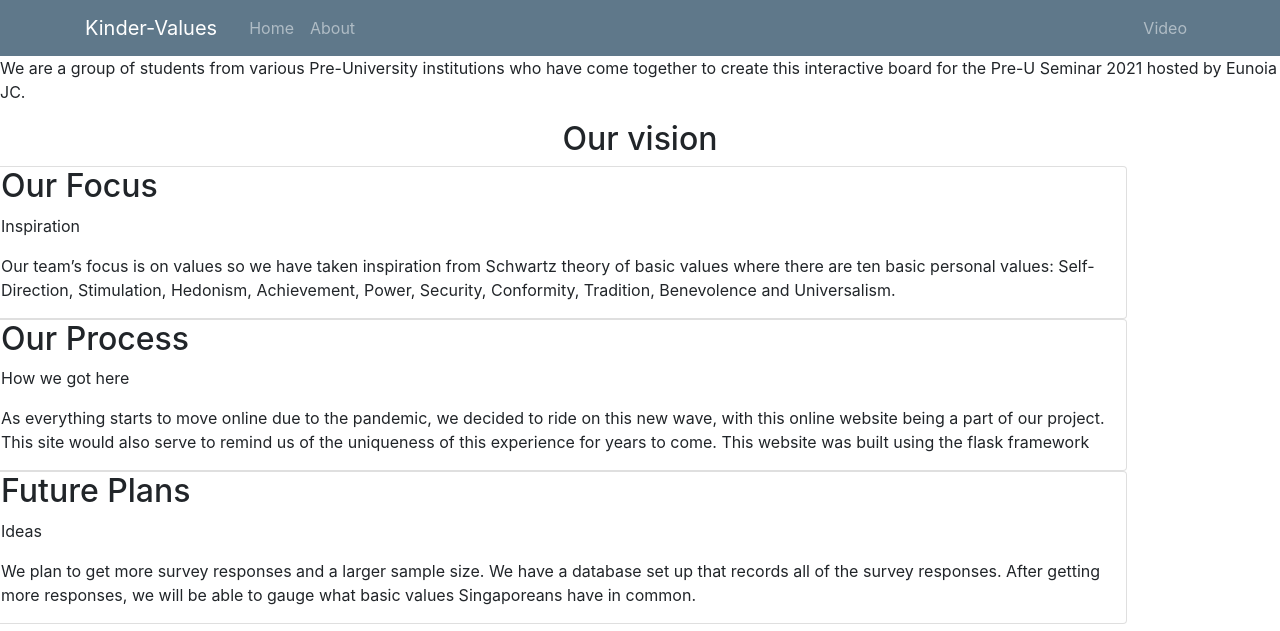
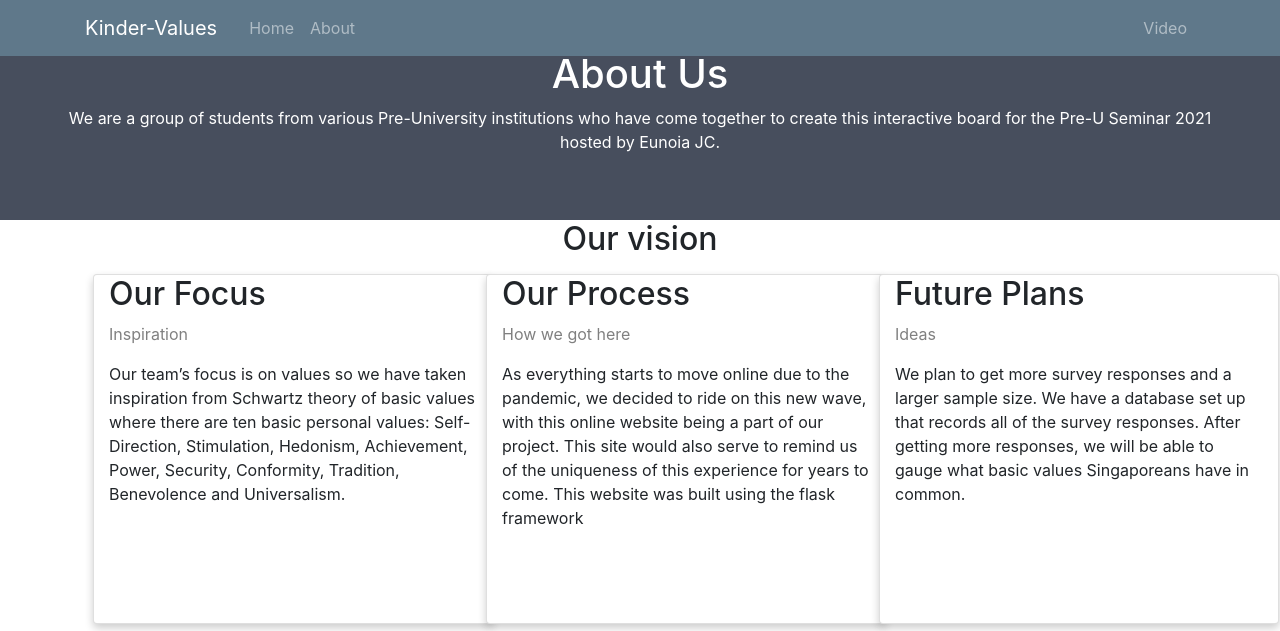
Before and after one commit to AndreLiu1225/Kinder-Values-Survey, a Flask app: page /about in a window 1280 px wide. Shown: the top 631 px of the page. Run offline with Flask 2, Linux system fonts and the light colour scheme; some libraries are stand-ins or nearby versions.

Commit message:
Add files via upload

```diff
--- a/static/main.css
+++ b/static/main.css
@@ -78,3 +78,64 @@ body {
   .account-heading {
     font-size: 2.5rem;
   }
+
+  *, *:before, *:after {
+    box-sizing: inherit;
+  }
+
+  .column {
+    float: left;
+    width: 30%;
+    margin-bottom: 16px;
+    padding: 0 8px;
+    padding-left: 100px;
+  }
+
+  .card {
+    box-shadow: 0 4px 8px 0 rgba(0, 0, 0, 0.2);
+    margin: 8px;
+    height: 350px;
+    width: 400px;
+  }
+
+  .about-section {
+    padding: 50px;
+    text-align: center;
+    background-color: #474e5d;
+    color: white;
+  }
+
+  .container {
+    padding: 0 16px;
+  }
+
+
+
+  .title {
+    color: grey;
+  }
+
+  @media screen and (max-width: 650px) {
+    .column {
+      width: 100%;
+      display: block;
+    }
+  }
+
+  .dyn-values {
+    margin: .5rem;
+    padding: .3rem;
+    font-size: 1.2rem;
+}
+
+  .results {
+    margin: 0;
+    padding: .3rem;
+    background-color: #eee;
+    font: 1rem 'Fira Sans', sans-serif;
+}
+
+.dyn-values > p {
+    margin: .2rem;
+    font-size: 1rem;
+}
```
